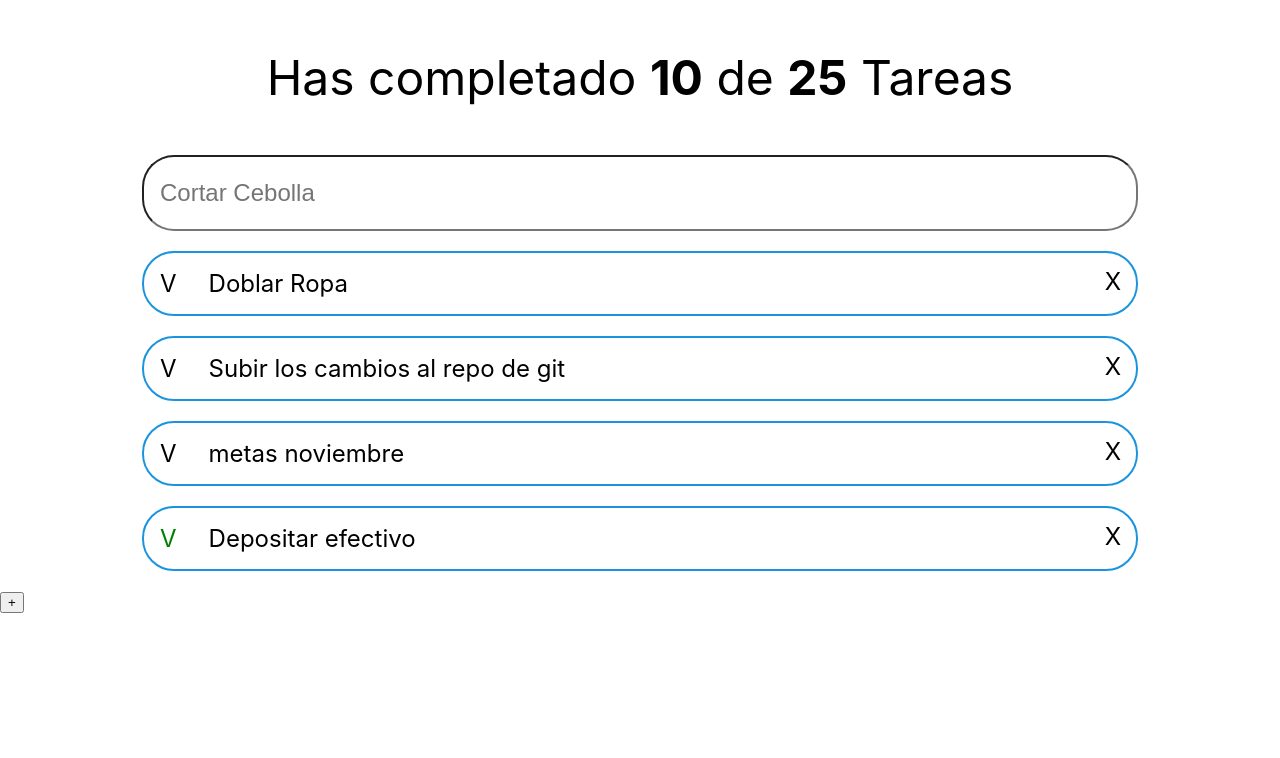
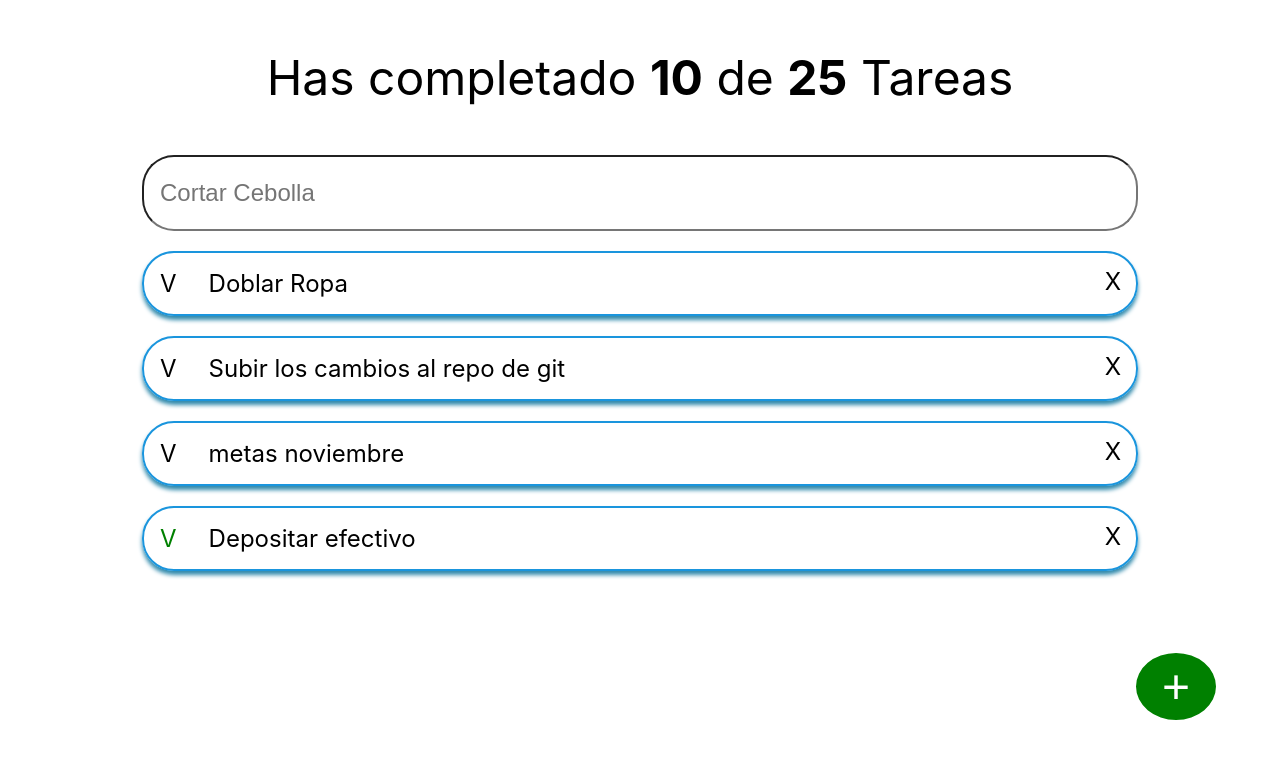
Before and after one commit to JoseDanielBarrero/curso-react, a React (Create React App) app: page / in a window 1280 px wide. Shown: the top 758 px of the page. Built offline with nearby package versions, Linux system fonts and the light colour scheme.

Commit message:
Finalizacion de estilso bases, estilos del boton de create todos

```diff
--- /dev/null
+++ b/src/CreateTodoButton.css
@@ -0,0 +1,21 @@
+.CreateButton{
+    font-size: 48px;
+    border: 5px solid green;
+    border-radius: 100%;
+    width: 5rem;
+    position: fixed;
+    bottom: 10%;
+    right: 5%;
+    color: white;
+    background-color: green;
+}
+
+.CreateButton:hover {
+    box-shadow: 0 4px 16px rgba(49, 138, 172, 1);
+    transition: all 0.2s ease;
+}
+
+.CreateButton:active {
+    background-color: rgb(2, 102, 2);
+    border-color: rgb(2, 102, 2);
+}
--- a/src/CreateTodoButton.js
+++ b/src/CreateTodoButton.js
@@ -1,8 +1,9 @@
-import React from 'react'
+import React from 'react';
+import "./CreateTodoButton.css"
 
 function CreateTodoButton() {
   return (
-    <button>+</button>
+    <button className='CreateButton'>+</button>
   )
 }
 
--- a/src/TodoItem.css
+++ b/src/TodoItem.css
@@ -5,6 +5,7 @@
     border-radius: 2rem;
     padding: 1rem;
     position: relative;
+    box-shadow: 0 4px 4px rgba(49, 138, 172, 1);
 }
 
 .TodoItem__Text {
```
